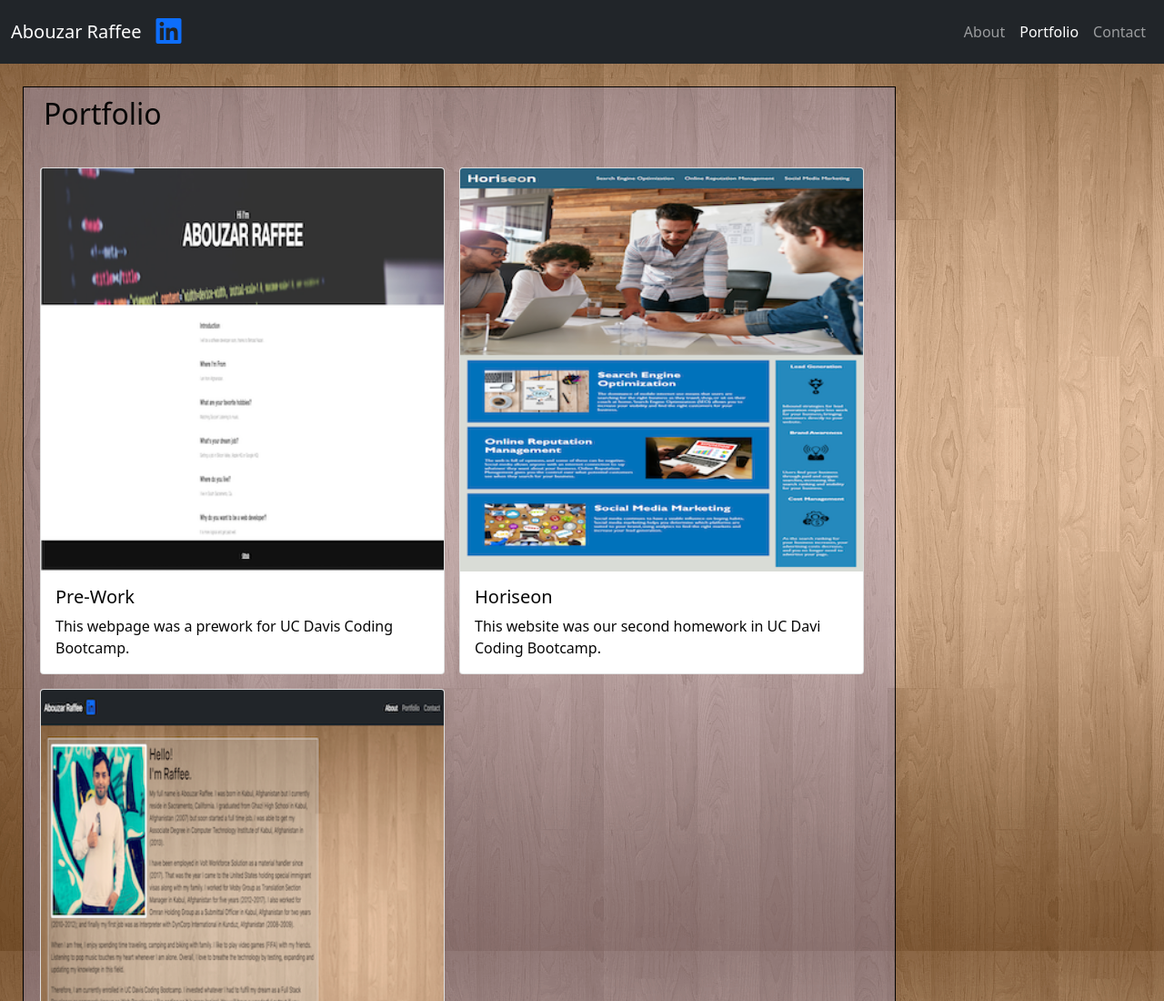
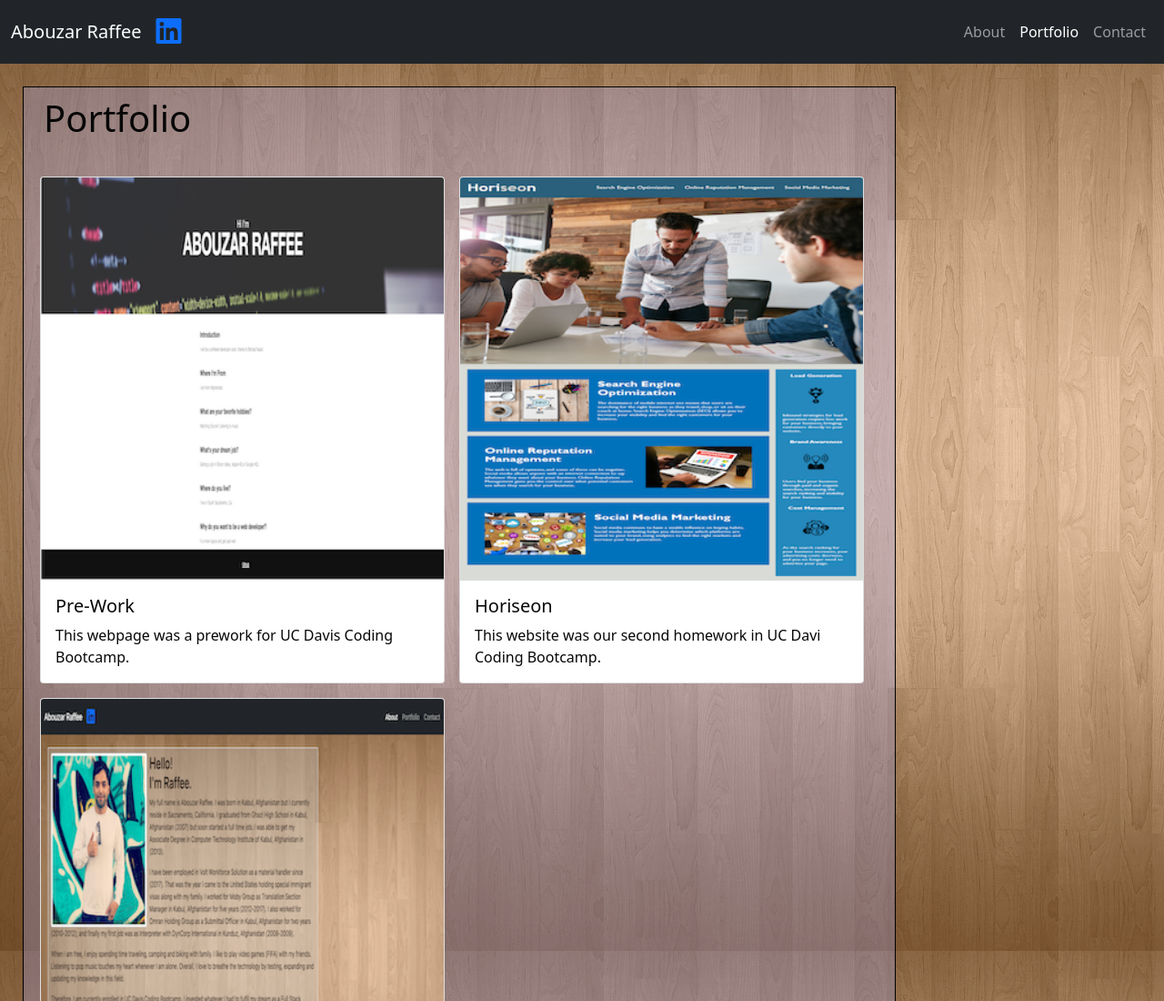
Before and after one commit to Raffee1989/Responsive-Portfolio, a plain HTML site: page portfolio.html in a window 1280 px wide. Shown: the top 1100 px of the page at 91% size. Drawn offline with nearby package versions, Linux system fonts and the light colour scheme.

Commit message:
HTML vaildation performed

```diff
--- a/portfolio.html
+++ b/portfolio.html
@@ -67,8 +67,8 @@
       <main class="container-sm row ">
 
         <!-- Main - Heading -->
-        <section >
-          <h2>Portfolio</h2>
+        <section>
+          <h1>Portfolio</h1>
         </section>
 
         <!-- Main - Content -->
```
Also changed, not shown: contact.html (+2 -1 lines).
